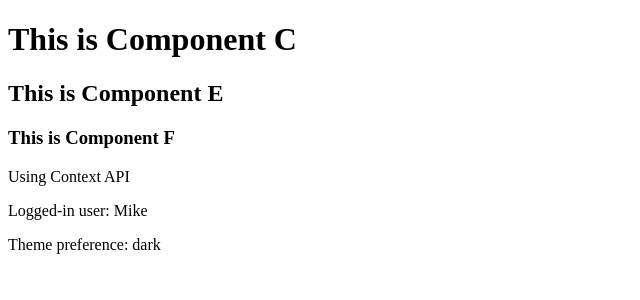
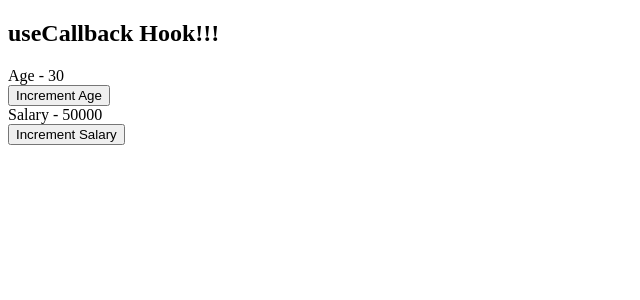
Before and after one commit to viveksingh-01/learn-react, a React (Vite) app: page / in a window 1280 px wide. Shown: the top 300 px of the page, without its empty margins (0-640 px from the left). Built offline with nearby package versions, Linux system fonts and the light colour scheme.

Commit message:
Hooks: demonstrate the need for React.memo to optimize performance

```diff
--- a/App.tsx
+++ b/App.tsx
@@ -1,5 +1,5 @@
 import React, { createContext } from "react";
-import ComponentC from "./src/Hooks/useContext/ComponentC";
+import ParentComponent from "./src/Hooks/useCallback/ParentComponent";
 
 const userName = "Mike";
 export const UserContext = createContext("");
@@ -11,11 +11,13 @@ const App = () => {
       {/* <ClassCounter /> */}
       {/* <HookCounter /> */}
 
-      <UserContext.Provider value={userName}>
+      {/* <UserContext.Provider value={userName}>
         <ThemeContext.Provider value={"dark"}>
           <ComponentC />
         </ThemeContext.Provider>
-      </UserContext.Provider>
+      </UserContext.Provider> */}
+
+      <ParentComponent />
     </main>
   );
 };
--- /dev/null
+++ b/src/Hooks/useCallback/Button.tsx
@@ -0,0 +1,9 @@
+import React from "react";
+
+const Button = ({ handleClick, children }) => {
+  console.log("Rendering Button - ", children);
+
+  return <button onClick={handleClick}>{children}</button>;
+};
+
+export default Button;
--- /dev/null
+++ b/src/Hooks/useCallback/Count.tsx
@@ -0,0 +1,18 @@
+import React from "react";
+
+type CountProps = {
+  text: string;
+  count: number;
+};
+
+const Count = ({ text, count }: CountProps) => {
+  console.log("Rendering Count - ", text);
+
+  return (
+    <div>
+      {text} - {count}
+    </div>
+  );
+};
+
+export default Count;
--- /dev/null
+++ b/src/Hooks/useCallback/ParentComponent.tsx
@@ -0,0 +1,34 @@
+import React, { useState } from "react";
+import Button from "./Button";
+import Count from "./Count";
+import Title from "./Title";
+
+const ParentComponent = () => {
+  const [age, setAge] = useState(30);
+  const [salary, setSalary] = useState(50000);
+
+  const incrementAge = () => {
+    setAge(age + 1);
+  };
+
+  const incrementSalary = () => {
+    setSalary(salary + 5000);
+  };
+
+  return (
+    <div>
+      <Title />
+      <Count text="Age" count={age} />
+      <Button handleClick={incrementAge}>Increment Age</Button>
+      <Count text="Salary" count={salary} />
+      <Button handleClick={incrementSalary}>Increment Salary</Button>
+    </div>
+  );
+};
+
+export default ParentComponent;
+
+// NOTE:
+// Here, we can observe that upon making any state change - either age or salary
+// all the components are being re-rendered (as evident from the logs)
+// so, we need to find a way that React re-renders only that component where the state change happens.
--- /dev/null
+++ b/src/Hooks/useCallback/Title.tsx
@@ -0,0 +1,9 @@
+import React from "react";
+
+const Title = () => {
+  console.log("Rendering Title");
+
+  return <h2>useCallback Hook!!!</h2>;
+};
+
+export default Title;
```
